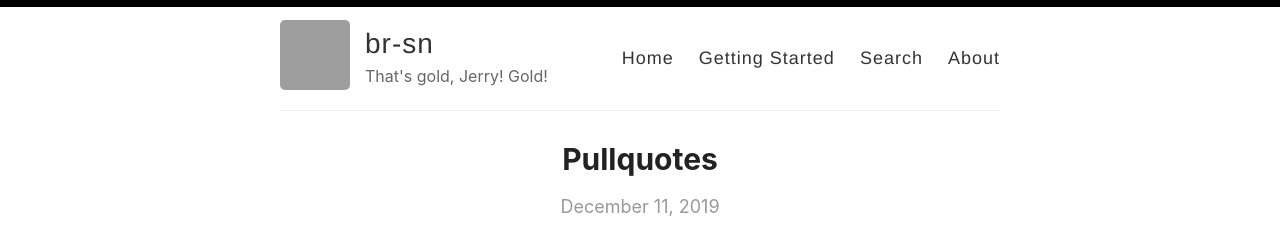
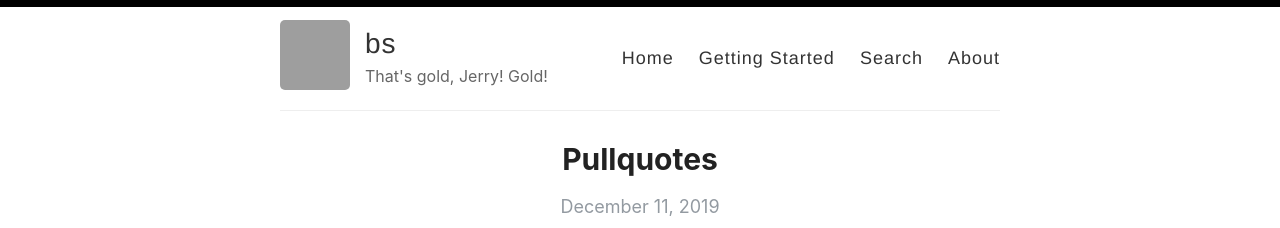
Before and after one commit to br-sn/br-sn.github.io, a Jekyll site: the page built from index.html, in a window 1280 px wide and 900 px high. Shown: the top 228 px of the window. Built offline with Jekyll 4.4.1, drawn with Linux system fonts in a browser that asks for light colours; the list of posts is cut into pages by our own code; grey boxes are pictures that could not be loaded.

```diff
--- a/_config.yml
+++ b/_config.yml
@@ -3,10 +3,10 @@
 #
 
 # Name of your site (displayed in the header)
-name: br-sn
+name: bs
 
 # Name of the author
-author: br-sn
+author: bs
 
 # Short bio or description (displayed in the header)
 description: That's gold, Jerry! Gold!
```
